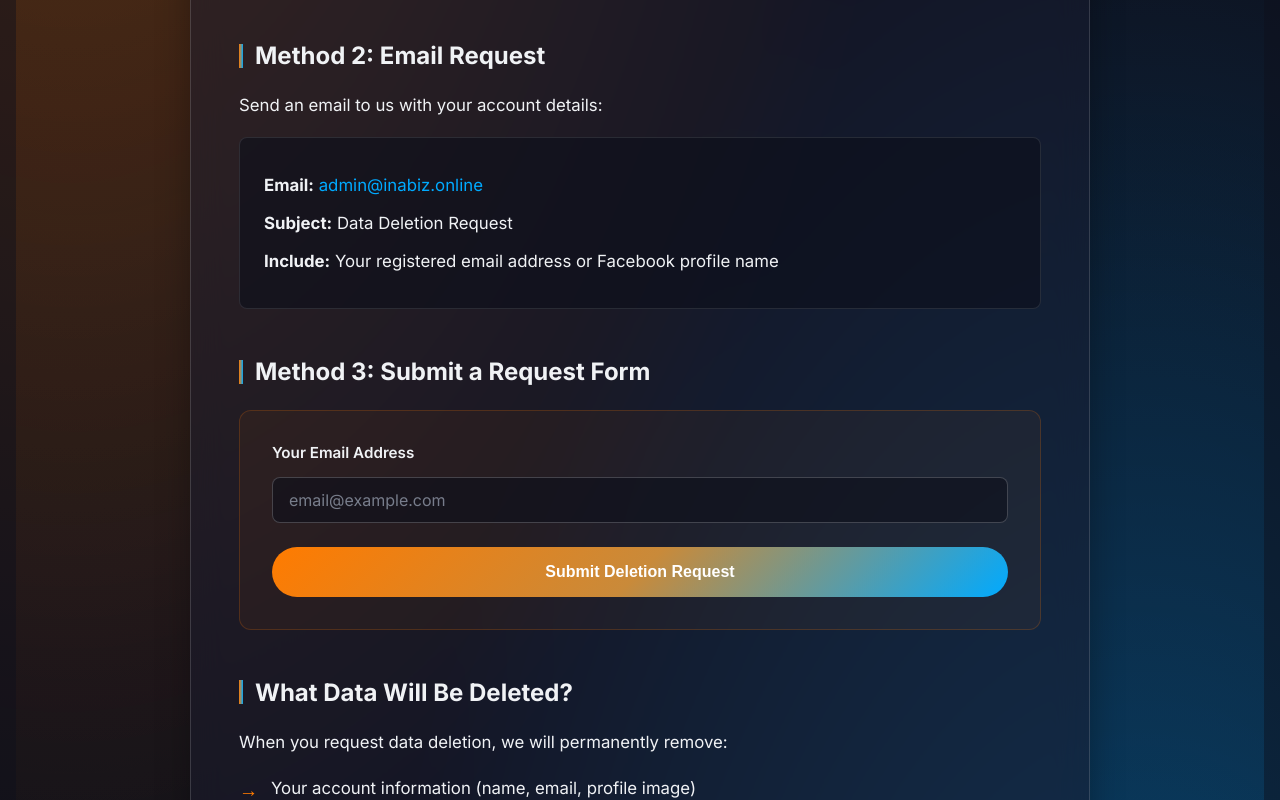
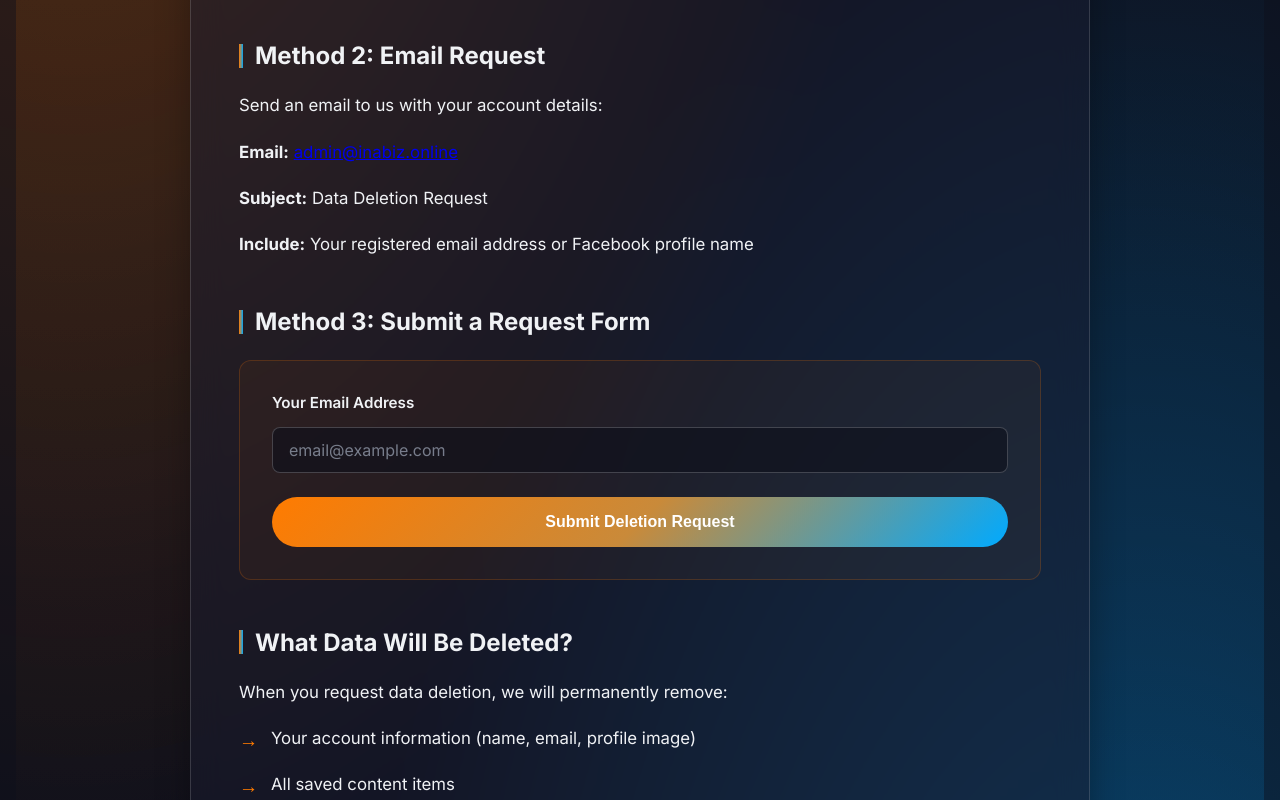
Before and after one commit to irafiqzfie/affiliate-content-genie, a Next.js app: page /delete-data in a window 1280 px wide. Shown: the part 860-1660 px from the top of the page. Built offline with nearby package versions, Linux system fonts and the light colour scheme.

Commit message:
fix: remove styled-jsx from delete-data page and move styles to globals.css
- Remove inline <style jsx> that was causing page flash/disappear issue
- Move all deletion form styles to globals.css
- Keep page as client component for form functionality
- Fix styled-jsx compatibility issue

```diff
--- a/src/app/delete-data/page.tsx
+++ b/src/app/delete-data/page.tsx
@@ -140,129 +140,6 @@ export default function DeleteDataPage() {
           <Link href="/privacy" className="back-link">Privacy Policy</Link>
         </footer>
       </div>
-
-      <style jsx>{`
-        .deletion-form {
-          background: rgba(255, 123, 0, 0.05);
-          padding: 2rem;
-          border-radius: 12px;
-          border: 1px solid rgba(255, 123, 0, 0.2);
-          margin: 1.5rem 0;
-        }
-
-        .form-group {
-          margin-bottom: 1.5rem;
-        }
-
-        .form-label {
-          display: block;
-          margin-bottom: 0.5rem;
-          font-weight: 600;
-          color: var(--primary-text-color);
-        }
-
-        .form-input {
-          width: 100%;
-          padding: 0.75rem 1rem;
-          border: 1px solid rgba(255, 255, 255, 0.2);
-          border-radius: 8px;
-          background: rgba(13, 15, 27, 0.6);
-          color: var(--primary-text-color);
-          font-size: 1rem;
-          transition: all 0.3s ease;
-        }
-
-        .form-input:focus {
-          outline: none;
-          border-color: rgba(255, 123, 0, 0.5);
-          box-shadow: 0 0 0 3px rgba(255, 123, 0, 0.1);
-        }
-
-        .form-input:disabled {
-          opacity: 0.6;
-          cursor: not-allowed;
-        }
-
-        .submit-button {
-          width: 100%;
-          padding: 1rem 2rem;
-          background: linear-gradient(135deg, #ff7b00 0%, #c98a3a 50%, #00aaff 100%);
-          color: white;
-          border: none;
-          border-radius: 9999px;
-          font-size: 1rem;
-          font-weight: 600;
-          cursor: pointer;
-          transition: all 0.3s ease;
-        }
-
-        .submit-button:hover:not(:disabled) {
-          transform: translateY(-2px);
-          box-shadow: 0 8px 20px rgba(255, 123, 0, 0.3);
-        }
-
-        .submit-button:disabled {
-          opacity: 0.6;
-          cursor: not-allowed;
-          transform: none;
-        }
-
-        .success-message {
-          padding: 1rem;
-          background: rgba(0, 255, 0, 0.1);
-          border: 1px solid rgba(0, 255, 0, 0.3);
-          border-radius: 8px;
-          color: #4ade80;
-          margin-bottom: 1rem;
-        }
-
-        .error-message {
-          padding: 1rem;
-          background: rgba(255, 0, 0, 0.1);
-          border: 1px solid rgba(255, 0, 0, 0.3);
-          border-radius: 8px;
-          color: #f87171;
-          margin-bottom: 1rem;
-        }
-
-        .contact-info-box {
-          background: rgba(13, 15, 27, 0.6);
-          padding: 1.5rem;
-          border-radius: 8px;
-          border: 1px solid rgba(255, 255, 255, 0.1);
-          margin: 1rem 0;
-        }
-
-        .contact-info-box p {
-          margin: 0.5rem 0;
-        }
-
-        .contact-info-box a {
-          color: #00aaff;
-          text-decoration: none;
-        }
-
-        .contact-info-box a:hover {
-          text-decoration: underline;
-        }
-
-        .privacy-footer {
-          display: flex;
-          gap: 2rem;
-          justify-content: center;
-          flex-wrap: wrap;
-        }
-
-        @media (max-width: 768px) {
-          .deletion-form {
-            padding: 1.5rem;
-          }
-
-          .submit-button {
-            font-size: 0.95rem;
-          }
-        }
-      `}</style>
     </div>
   );
 }
--- a/src/app/globals.css
+++ b/src/app/globals.css
@@ -4143,3 +4143,97 @@ body {
     justify-content: center;
   }
 }
+
+/* Delete Data Page Styles */
+.deletion-form {
+  background: rgba(255, 123, 0, 0.05);
+  padding: 2rem;
+  border-radius: 12px;
+  border: 1px solid rgba(255, 123, 0, 0.2);
+  margin: 1.5rem 0;
+}
+
+.deletion-form .form-group {
+  margin-bottom: 1.5rem;
+}
+
+.deletion-form .form-label {
+  display: block;
+  margin-bottom: 0.5rem;
+  font-weight: 600;
+  color: var(--primary-text-color);
+}
+
+.deletion-form .form-input {
+  width: 100%;
+  padding: 0.75rem 1rem;
+  border: 1px solid rgba(255, 255, 255, 0.2);
+  border-radius: 8px;
+  background: rgba(13, 15, 27, 0.6);
+  color: var(--primary-text-color);
+  font-size: 1rem;
+  transition: all 0.3s ease;
+}
+
+.deletion-form .form-input:focus {
+  outline: none;
+  border-color: rgba(255, 123, 0, 0.5);
+  box-shadow: 0 0 0 3px rgba(255, 123, 0, 0.1);
+}
+
+.deletion-form .form-input:disabled {
+  opacity: 0.6;
+  cursor: not-allowed;
+}
+
+.deletion-form .submit-button {
+  width: 100%;
+  padding: 1rem 2rem;
+  background: linear-gradient(135deg, #ff7b00 0%, #c98a3a 50%, #00aaff 100%);
+  color: white;
+  border: none;
+  border-radius: 9999px;
+  font-size: 1rem;
+  font-weight: 600;
+  cursor: pointer;
+  transition: all 0.3s ease;
+}
+
+.deletion-form .submit-button:hover:not(:disabled) {
+  transform: translateY(-2px);
+  box-shadow: 0 8px 20px rgba(255, 123, 0, 0.3);
+}
+
+.deletion-form .submit-button:disabled {
+  opacity: 0.6;
+  cursor: not-allowed;
+  transform: none;
+}
+
+.deletion-form .success-message {
+  padding: 1rem;
+  background: rgba(0, 255, 0, 0.1);
+  border: 1px solid rgba(0, 255, 0, 0.3);
+  border-radius: 8px;
+  color: #4ade80;
+  margin-bottom: 1rem;
+}
+
+.deletion-form .error-message {
+  padding: 1rem;
+  background: rgba(255, 0, 0, 0.1);
+  border: 1px solid rgba(255, 0, 0, 0.3);
+  border-radius: 8px;
+  color: #f87171;
+  margin-bottom: 1rem;
+}
+
+@media (max-width: 768px) {
+  .deletion-form {
+    padding: 1.5rem;
+  }
+
+  .deletion-form .submit-button {
+    font-size: 0.95rem;
+  }
+}
```
